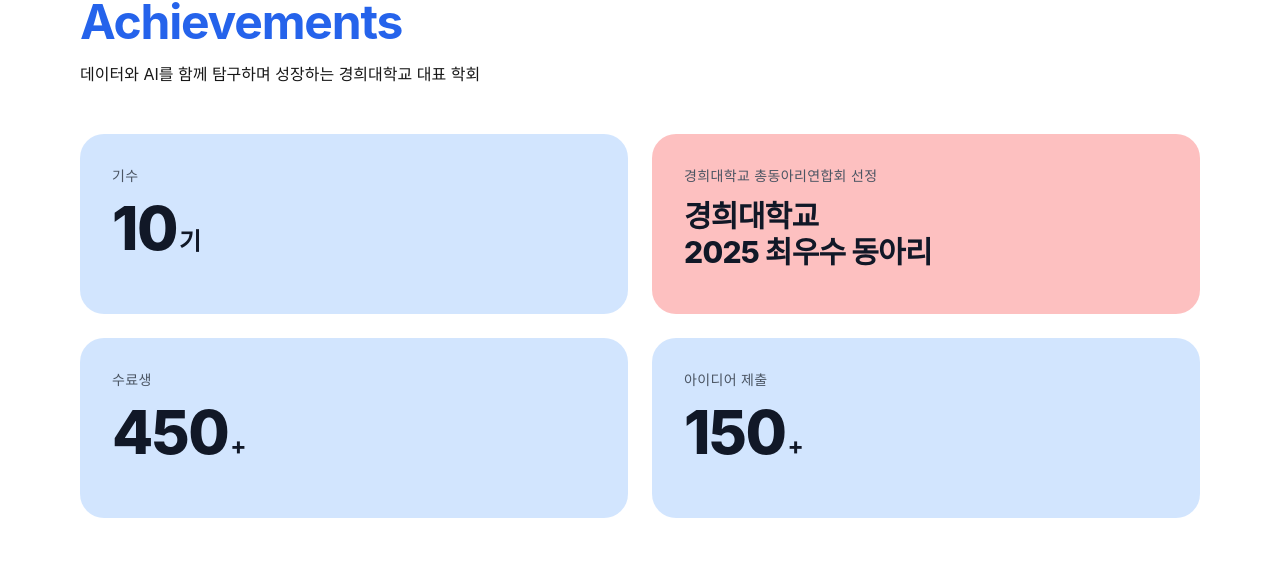
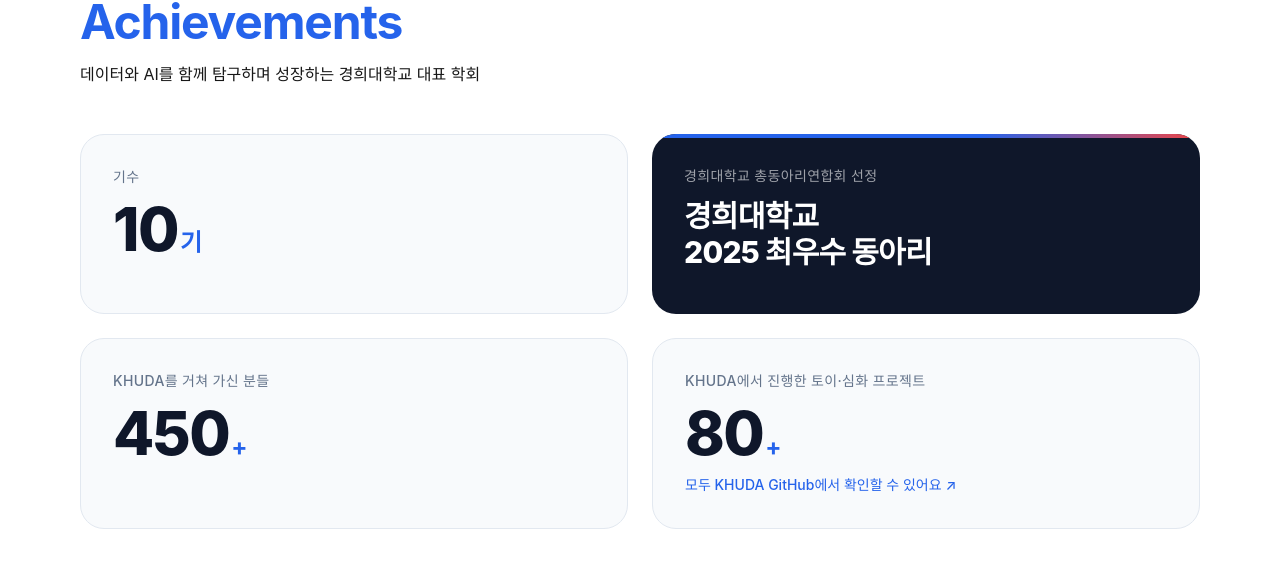
Before and after one commit to khuda-data/khuda-homepage-web, a Next.js app in the folder apps/web/: page / in a window 1280 px wide. Shown: the part 946-1525 px from the top of the page. Built offline with nearby package versions, Linux system fonts and the light colour scheme; no server answers; a web font is replaced by a local one.

Commit message:
design(index): 성과 카드 색을 로고 팔레트로 바꾸고 수치 라벨·프로젝트 수를 근거 기준으로 정리

```diff
--- a/apps/web/src/components/pages/Index/AchievementsSection.tsx
+++ b/apps/web/src/components/pages/Index/AchievementsSection.tsx
@@ -46,22 +46,28 @@ const AchievementsSection = ({ achievements, resetKey }: AchievementsSectionProp
               className={cn(
                 "relative rounded-2xl sm:rounded-3xl p-5 sm:p-6 md:p-8 min-h-[140px] sm:min-h-[160px] md:min-h-[180px] overflow-hidden",
                 "transition-all duration-700 ease-out",
-                isRedCard ? "bg-red-300/70 text-gray-900" : "bg-blue-200/70 text-gray-900",
+                // 수상 카드는 로고 글자색(네이비)으로 강조하고, 나머지 수치 카드는 밝은 회색 + 얇은 테두리로 둔다.
+                isRedCard ? "bg-[#0f172a] text-white" : "bg-slate-50 border border-slate-200 text-slate-900",
                 isVisible
                   ? "opacity-100 translate-y-0"
                   : "opacity-0 translate-y-8"
               )}
               style={{ transitionDelay: `${200 + index * 120}ms` }}
             >
+              {/* 수상 카드 상단 강조선: 로고 U의 파랑→빨강 */}
+              {isRedCard && (
+                <span aria-hidden className="absolute inset-x-0 top-0 h-1 bg-gradient-to-r from-[#2563eb] from-60% to-[#ef4444]" />
+              )}
+
               {/* 라벨 */}
-              <div className="text-xs sm:text-sm font-medium tracking-wide mb-2 sm:mb-3 text-gray-600">
+              <div className={cn("text-xs sm:text-sm font-medium tracking-wide mb-2 sm:mb-3 break-keep", isRedCard ? "text-white/60" : "text-slate-500")}>
                 {achievement.label}
               </div>
 
               {/* 값 */}
               <div className="mt-1 sm:mt-2">
                 {achievement.isStatic ? (
-                  <div className="text-base sm:text-xl md:text-2xl lg:text-3xl font-extrabold tracking-tight leading-tight text-gray-900 break-keep">
+                  <div className="text-base sm:text-xl md:text-2xl lg:text-3xl font-extrabold tracking-tight leading-tight text-white break-keep">
                     {achievement.staticText?.split("\n").map((line, i) => (
                       <span key={i}>
                         {i > 0 && <br />}
@@ -70,18 +76,31 @@ const AchievementsSection = ({ achievements, resetKey }: AchievementsSectionProp
                     ))}
                   </div>
                 ) : (
-                  <div className="text-3xl sm:text-4xl md:text-5xl lg:text-6xl font-extrabold tracking-tight text-gray-900">
+                  <div className="text-3xl sm:text-4xl md:text-5xl lg:text-6xl font-extrabold tracking-tight text-[#0f172a]">
                     <CountUp
                       from={achievement.from ?? 0}
                       to={achievement.value}
                       duration={2}
                       delay={index * 0.15}
                       suffix={achievement.suffix}
-                      className="[&>.suffix]:text-lg [&>.suffix]:sm:text-xl [&>.suffix]:md:text-2xl [&>.suffix]:font-bold [&>.suffix]:ml-0.5 text-gray-900"
+                      className="[&>.suffix]:text-lg [&>.suffix]:sm:text-xl [&>.suffix]:md:text-2xl [&>.suffix]:font-bold [&>.suffix]:ml-0.5 [&>.suffix]:text-[#2563eb] text-[#0f172a]"
                       startWhen={isVisible}
                       resetKey={resetKey}
                     />
                   </div>
+                )}
+
+                {/* 근거 링크 (예: 프로젝트 수 → GitHub) */}
+                {achievement.link && (
+                  <a
+                    href={achievement.link.href}
+                    target="_blank"
+                    rel="noopener noreferrer"
+                    className="mt-2 sm:mt-3 inline-flex items-center gap-1 text-xs sm:text-sm font-medium text-[#2563eb] hover:underline break-keep"
+                  >
+                    {achievement.link.label}
+                    <span aria-hidden>↗</span>
+                  </a>
                 )}
               </div>
             </div>
--- a/apps/web/src/lib/constants/about.ts
+++ b/apps/web/src/lib/constants/about.ts
@@ -21,6 +21,8 @@ export interface AchievementInfo {
   staticText?: string;
   emoji?: string;
   variant?: "primary" | "white" | "accent";
+  // 숫자 아래에 붙는 작은 링크 (예: 근거 자료로 이동)
+  link?: { label: string; href: string };
 }
 
 export const KHUDA_VALUES: KhudaValue[] = [
@@ -72,9 +74,9 @@ export const KHUDA_FEATURES: FeatureInfo[] = [
   },
 ];
 
-// 메인 페이지 성과 집계 수치.
-// 수료생과 아이디어 제출 수치는 기수마다 정확히 집계해서 갱신하고, 두 값 모두 50 단위로만 올린다.
-// (10기 출범 기준 초기값: 수료생 450, 아이디어 제출 150)
+// 메인 페이지 성과 집계 수치. 기수마다 정확히 집계해서 갱신한다.
+// 프로젝트 수는 GitHub 공식 조직(khuda-data)의 공개 저장소 중 토이·심화 프로젝트 수다.
+// (2026-11 기준: 토이 28 + 심화 52 = 80. 데이터톤 팀 9개와 강의 자료 저장소는 제외)
 export const KHUDA_ACHIEVEMENTS: AchievementInfo[] = [
   {
     // 현재 기수와 숫자를 맞춘다. 새 기수가 시작되면 함께 올린다.
@@ -91,15 +93,16 @@ export const KHUDA_ACHIEVEMENTS: AchievementInfo[] = [
     staticText: "경희대학교\n2025 최우수 동아리",
   },
   {
-    // 누적 수료생 인원. 이 값부터 정확히 집계해서 50 단위로 갱신한다.
+    // 누적 수료생 인원. 50 단위로 갱신한다.
     value: 450,
-    label: "수료생",
+    label: "KHUDA를 거쳐 가신 분들",
     suffix: "+",
   },
   {
-    // 누적 아이디어 제출 건수. 마찬가지로 50 단위로 갱신한다.
-    value: 150,
-    label: "아이디어 제출",
+    // 토이·심화 프로젝트 저장소 수. 새 기수 프로젝트가 GitHub에 올라오면 다시 센다.
+    value: 80,
+    label: "KHUDA에서 진행한 토이·심화 프로젝트",
     suffix: "+",
+    link: { label: "모두 KHUDA GitHub에서 확인할 수 있어요", href: "https://github.com/khuda-data" },
   },
 ];
```
